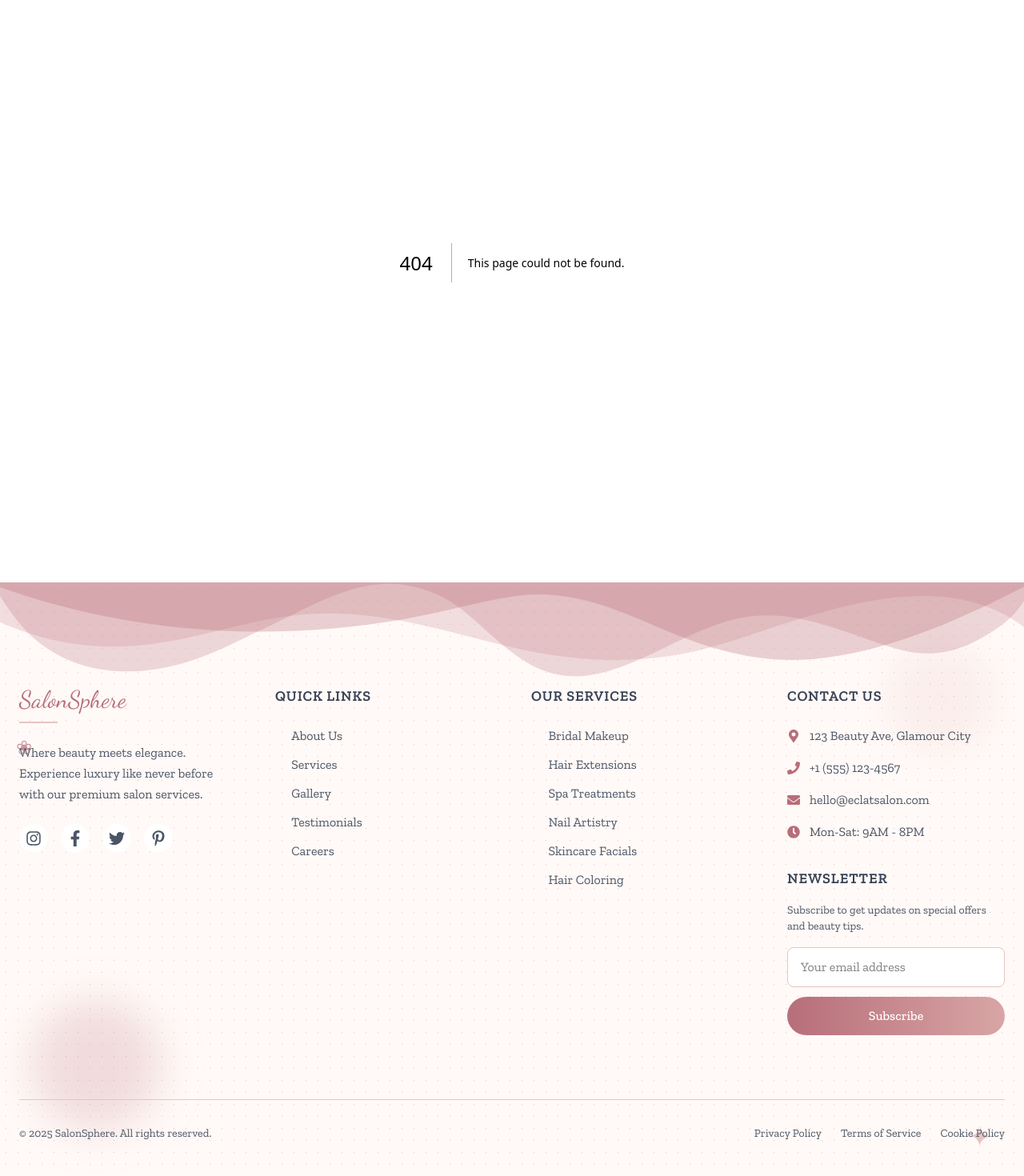
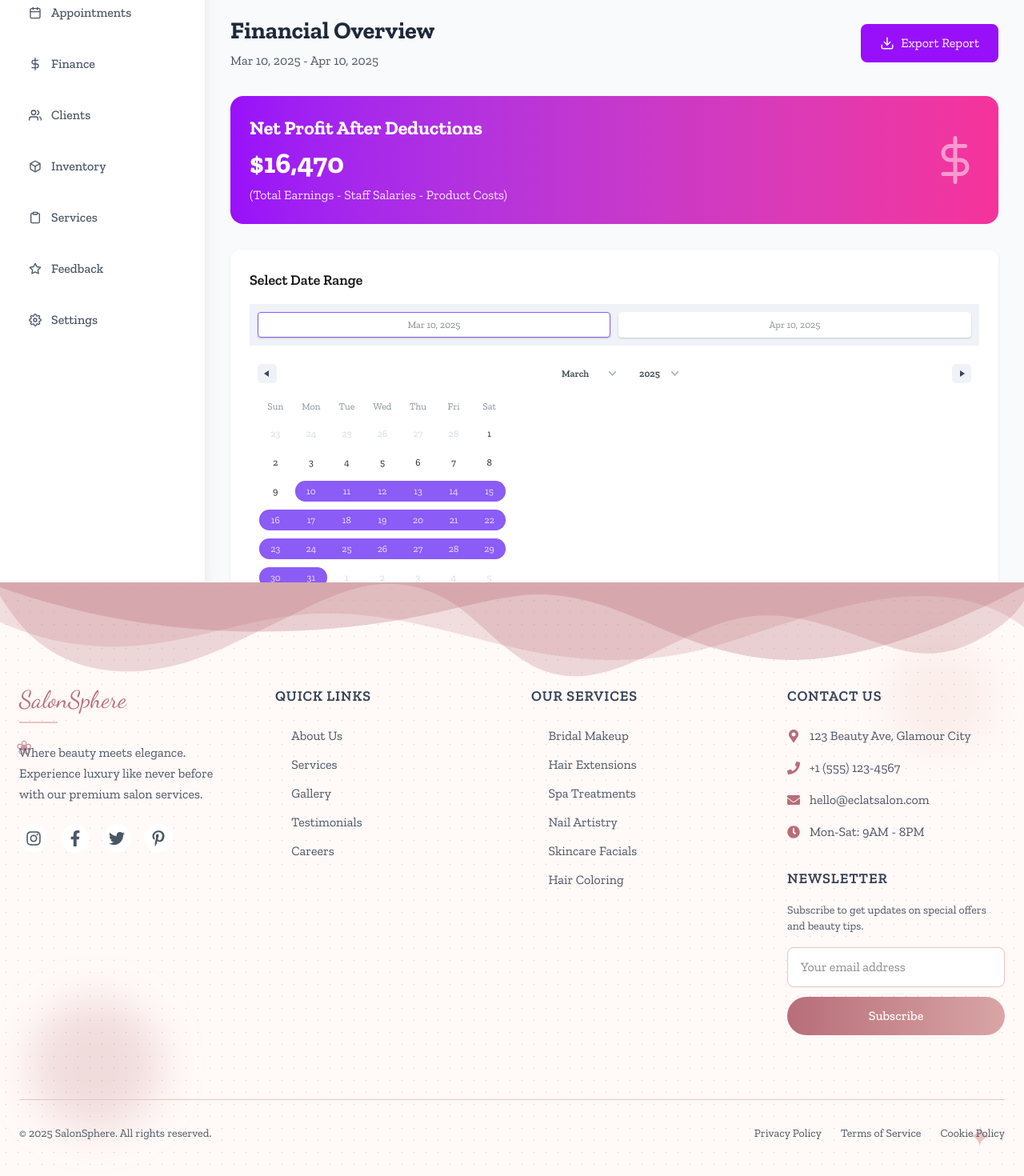
Before and after one commit to satyam-svg/Salon-Software-frontend-, a Next.js app: page /1/dashboard/finance in a window 1280 px wide. Before the commit this address had no page. Shown: the part 72-1542 px from the top of the page at 80% size. Built offline with nearby package versions, Linux system fonts and the light colour scheme.

Commit message:
add finance

```diff
--- a/package.json
+++ b/package.json
@@ -11,6 +11,7 @@
   "dependencies": {
     "@heroicons/react": "^2.2.0",
     "axios": "^1.8.4",
+    "date-fns": "^4.1.0",
     "framer-motion": "^12.6.3",
     "js-cookie": "^3.0.5",
     "jsonwebtoken": "^9.0.2",
@@ -18,6 +19,7 @@
     "next": "15.2.4",
     "react": "^19.0.0",
     "react-countup": "^6.5.3",
+    "react-date-range": "^2.0.1",
     "react-dom": "^19.0.0",
     "react-dropzone": "^14.3.8",
     "react-hook-form": "^7.55.0",
@@ -33,6 +35,7 @@
     "@types/jsonwebtoken": "^9.0.9",
     "@types/node": "^20",
     "@types/react": "^19",
+    "@types/react-date-range": "^1.4.10",
     "@types/react-dom": "^19",
     "autoprefixer": "^10.4.21",
     "eslint": "^9",
--- /dev/null
+++ b/src/app/(dashboard)/[userId]/dashboard/finance/page.tsx
@@ -0,0 +1,235 @@
+// app/dashboard/finance/page.tsx
+"use client";
+
+import { motion } from "framer-motion";
+import { useState, useEffect } from "react";
+import { Range, RangeKeyDict } from 'react-date-range';
+import {
+  FiDollarSign,
+  FiUsers,
+  FiBox,
+  FiDownload,
+  FiChevronRight,
+} from "react-icons/fi";
+import { DateRange } from "react-date-range";
+import { format } from "date-fns";
+import { LineChartComponent } from "@/Components/Charts";
+import "react-date-range/dist/styles.css";
+import "react-date-range/dist/theme/default.css";
+
+const FinancialPage = () => {
+    const [dateRange, setDateRange] = useState<Range[]>([
+        {
+          startDate: new Date(new Date().setMonth(new Date().getMonth() - 1)),
+          endDate: new Date(),
+          key: 'selection'
+        }
+      ]);
+
+  // Dummy data
+  const branches = [
+    {
+      id: 1,
+      name: "Downtown Branch",
+      earnings: 15420,
+      staffSalaries: 6200,
+      productCosts: 2300,
+      netProfit: 6920,
+    },
+    {
+      id: 2,
+      name: "Uptown Branch",
+      earnings: 23450,
+      staffSalaries: 9800,
+      productCosts: 4100,
+      netProfit: 9550,
+    },
+  ];
+
+  const [filteredData, ] = useState(branches);
+  const [totalEarnings, setTotalEarnings] = useState(0);
+
+  useEffect(() => {
+    calculateTotals();
+  }, [dateRange]);
+
+  const calculateTotals = () => {
+    const total = filteredData.reduce(
+      (acc, branch) => acc + branch.netProfit,
+      0
+    );
+    setTotalEarnings(total);
+  };
+
+  const handleDateChange = (ranges: RangeKeyDict) => {
+    setDateRange([ranges.selection]);
+  };
+
+  const exportReport = () => {
+    // Export logic here
+  };
+
+  return (
+    <motion.div
+      initial={{ opacity: 0 }}
+      animate={{ opacity: 1 }}
+      className="space-y-8 mb-14"
+    >
+      {/* Header Section */}
+      <div className="flex flex-col md:flex-row justify-between items-start md:items-center gap-4">
+        <div>
+          <h1 className="text-3xl font-bold text-gray-800">
+            Financial Overview
+          </h1>
+          <p className="text-gray-600 mt-2">
+            {format(dateRange[0].startDate, "MMM dd, yyyy")} -{" "}
+            {format(dateRange[0].endDate, "MMM dd, yyyy")}
+          </p>
+        </div>
+
+        <motion.button
+          whileHover={{ scale: 1.05 }}
+          onClick={exportReport}
+          className="flex items-center gap-2 bg-purple-600 text-white px-6 py-3 rounded-lg"
+        >
+          <FiDownload className="text-lg" />
+          Export Report
+        </motion.button>
+      </div>
+
+      {/* Total Earnings Card */}
+      <motion.div
+        whileHover={{ y: -5 }}
+        className="bg-gradient-to-r from-purple-600 to-pink-500 p-6 rounded-2xl text-white"
+      >
+        <div className="flex justify-between items-center">
+          <div>
+            <h2 className="text-2xl font-bold">Net Profit After Deductions</h2>
+            <p className="text-4xl font-bold mt-2">
+              ${totalEarnings.toLocaleString()}
+            </p>
+            <p className="mt-2 opacity-90">
+              (Total Earnings - Staff Salaries - Product Costs)
+            </p>
+          </div>
+          <FiDollarSign className="text-6xl opacity-50" />
+        </div>
+      </motion.div>
+
+      {/* Date Picker & Graph Section */}
+      <div className="bg-white p-6 rounded-xl shadow-sm overflow-hidden">
+        <h3 className="text-lg font-semibold mb-4">Select Date Range</h3>
+        <div className="[&_.rdrMonth]:w-full [&_.rdrCalendarWrapper]:bg-white">
+          <DateRange
+            editableDateInputs={true}
+            onChange={handleDateChange}
+            moveRangeOnFirstSelection={false}
+            ranges={dateRange}
+            className="w-full"
+            rangeColors={["#8B5CF6"]}
+          />
+        </div>
+      </div>
+
+      <div className="bg-white p-6 rounded-xl shadow-sm">
+        <h3 className="text-lg font-semibold mb-4">Earnings Trend</h3>
+        <div className="h-64">
+          <LineChartComponent />
+        </div>
+      </div>
+
+      {/* Branch-wise Breakdown */}
+      <div className="space-y-6">
+        <h3 className="text-2xl font-bold text-gray-800">Branch Performance</h3>
+
+        <div className="grid grid-cols-1 md:grid-cols-2 gap-6">
+          {branches.map((branch) => (
+            <motion.div
+              key={branch.id}
+              whileHover={{ y: -5 }}
+              className="bg-white p-6 rounded-xl shadow-sm"
+            >
+              <div className="flex justify-between items-start">
+                <div>
+                  <h4 className="text-xl font-semibold">{branch.name}</h4>
+                  <div className="space-y-2 mt-4">
+                    <div className="flex justify-between">
+                      <span className="text-gray-600">Earnings:</span>
+                      <span className="font-medium">
+                        ${branch.earnings.toLocaleString()}
+                      </span>
+                    </div>
+                    <div className="flex justify-between">
+                      <span className="text-gray-600">Staff Salaries:</span>
+                      <span className="text-red-500">
+                        -${branch.staffSalaries.toLocaleString()}
+                      </span>
+                    </div>
+                    <div className="flex justify-between">
+                      <span className="text-gray-600">Product Costs:</span>
+                      <span className="text-red-500">
+                        -${branch.productCosts.toLocaleString()}
+                      </span>
+                    </div>
+                    <div className="flex justify-between mt-3 pt-3 border-t border-gray-100">
+                      <span className="font-semibold">Net Profit:</span>
+                      <span className="font-bold text-purple-600">
+                        ${branch.netProfit.toLocaleString()}
+                      </span>
+                    </div>
+                  </div>
+                </div>
+
+                <motion.button
+                  whileHover={{ x: 5 }}
+                  className="text-purple-600 hover:text-purple-700 flex items-center gap-1"
+                >
+                  Manage Staff
+                  <FiChevronRight className="mt-1" />
+                </motion.button>
+              </div>
+            </motion.div>
+          ))}
+        </div>
+      </div>
+
+      {/* Detailed Expense Breakdown */}
+      <div className="bg-white p-6 rounded-xl shadow-sm">
+        <h3 className="text-xl font-semibold mb-6">Expense Breakdown</h3>
+        <div className="grid grid-cols-1 md:grid-cols-3 gap-6">
+          <div className="p-4 bg-purple-50 rounded-lg">
+            <div className="flex items-center gap-3">
+              <FiUsers className="text-2xl text-purple-600" />
+              <div>
+                <p className="text-gray-600">Total Staff Salaries</p>
+                <p className="text-2xl font-bold">$16,000</p>
+              </div>
+            </div>
+          </div>
+
+          <div className="p-4 bg-pink-50 rounded-lg">
+            <div className="flex items-center gap-3">
+              <FiBox className="text-2xl text-pink-600" />
+              <div>
+                <p className="text-gray-600">Product Costs</p>
+                <p className="text-2xl font-bold">$6,400</p>
+              </div>
+            </div>
+          </div>
+
+          <div className="p-4 bg-emerald-50 rounded-lg">
+            <div className="flex items-center gap-3">
+              <FiDollarSign className="text-2xl text-emerald-600" />
+              <div>
+                <p className="text-gray-600">Net Profit Margin</p>
+                <p className="text-2xl font-bold">34.2%</p>
+              </div>
+            </div>
+          </div>
+        </div>
+      </div>
+    </motion.div>
+  );
+};
+
+export default FinancialPage;
--- a/src/app/(dashboard)/[userId]/dashboard/layout.tsx
+++ b/src/app/(dashboard)/[userId]/dashboard/layout.tsx
@@ -94,7 +94,7 @@ export default function DashboardLayout({
                     label: "Appointments",
                     href: `/${userid}/dashboard/Appointement`,
                   },
-                  { icon: <FiDollarSign />, label: "Finance", href: "#" },
+                  { icon: <FiDollarSign />, label: "Finance", href: `/${userid}/dashboard/finance` },
                   { icon: <FiUsers />, label: "Clients", href: "#" },
                   { icon: <FiBox />, label: "Inventory", href: "#" },
                   { icon: <FiClipboard />, label: "Services", href: "#" },
@@ -159,7 +159,7 @@ export default function DashboardLayout({
 
       {/* Main Content Area */}
       <motion.main
-        className={`flex-1 h-full overflow-auto p-4 lg:p-8 mt-15${
+        className={`flex-1 h-full overflow-auto p-4 lg:p-8 mt-15 ${
           !isMobile && isSidebarOpen ? "ml-64" : ""
         }`}
       >
```
Also changed, not shown: 1 other file (tests, documents, lock files or other folders).
